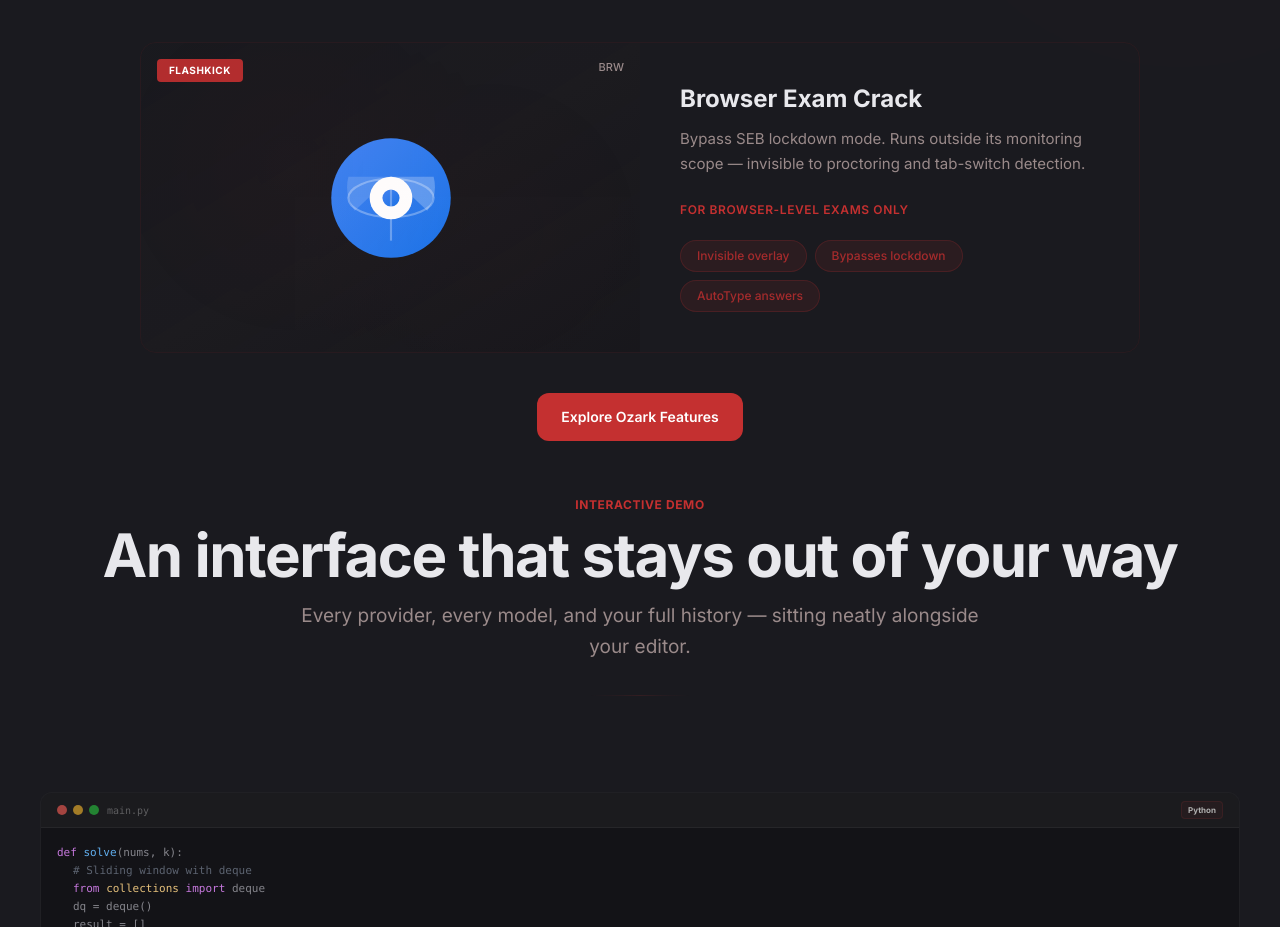
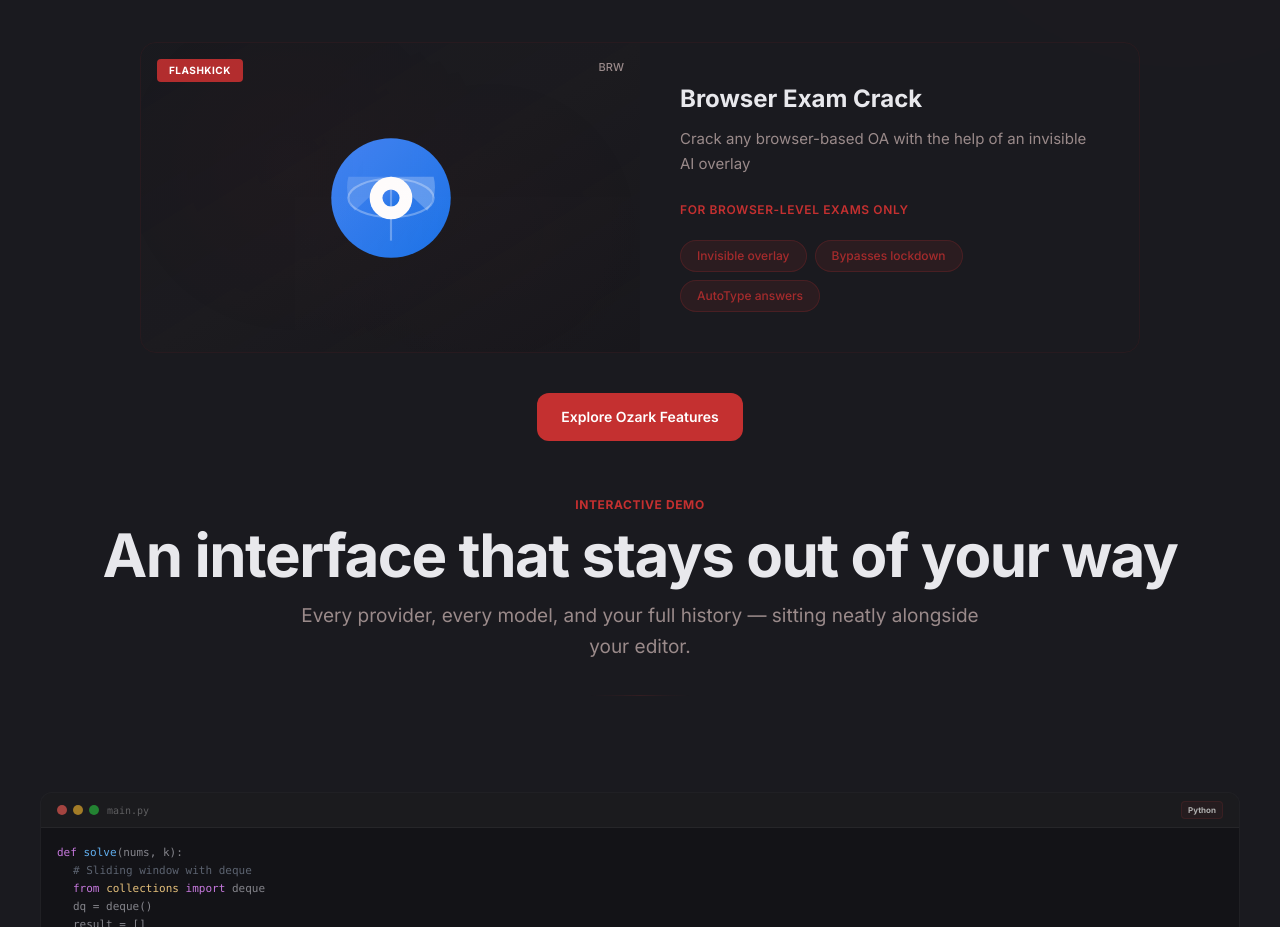
Before and after one commit to rishabhhgit/ozark-website, a React (Vite) app: page / in a window 1280 px wide. Shown: the part 1520-2447 px from the top of the page. Built offline with nearby package versions, Linux system fonts and the light colour scheme.

Commit message:
made some changes
Updated description for Browser Exam Crack feature.

```diff
--- a/src/components/OzarkBox.jsx
+++ b/src/components/OzarkBox.jsx
@@ -67,7 +67,7 @@
             </div>
             <div className="w-full md:w-1/2 p-8 md:p-10 flex flex-col justify-center">
               <h3 className="text-2xl font-bold text-ink mb-3">Browser Exam Crack</h3>
-              <p className="text-[15px] text-sub leading-relaxed mb-5">Bypass SEB lockdown mode. Runs outside its monitoring scope — invisible to proctoring and tab-switch detection.</p>
+              <p className="text-[15px] text-sub leading-relaxed mb-5">Crack any browser-based OA with the help of an invisible AI overlay</p>
               <div className="mb-5">
                 <span className="text-[12px] font-semibold text-accent uppercase tracking-wider">For browser-level exams only</span>
               </div>
```
